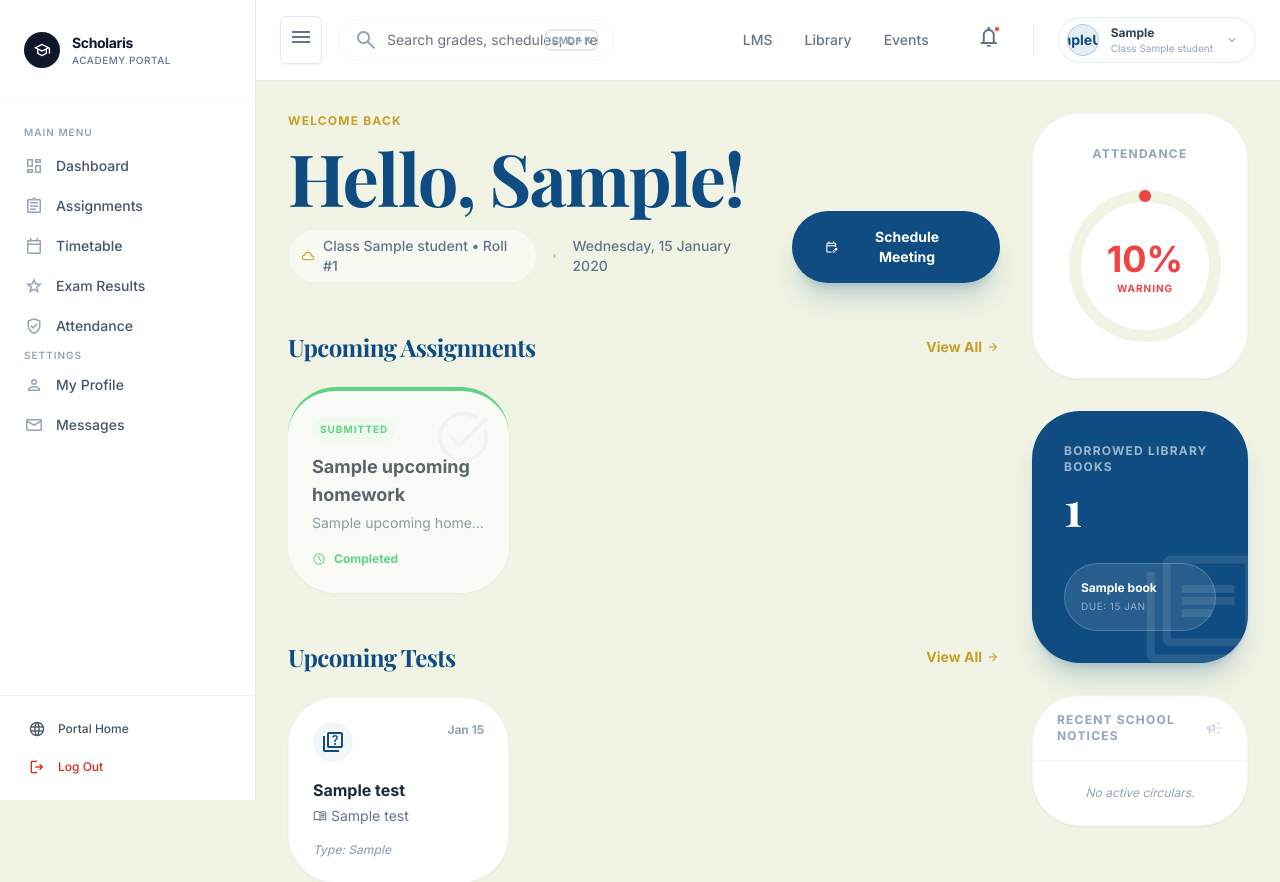
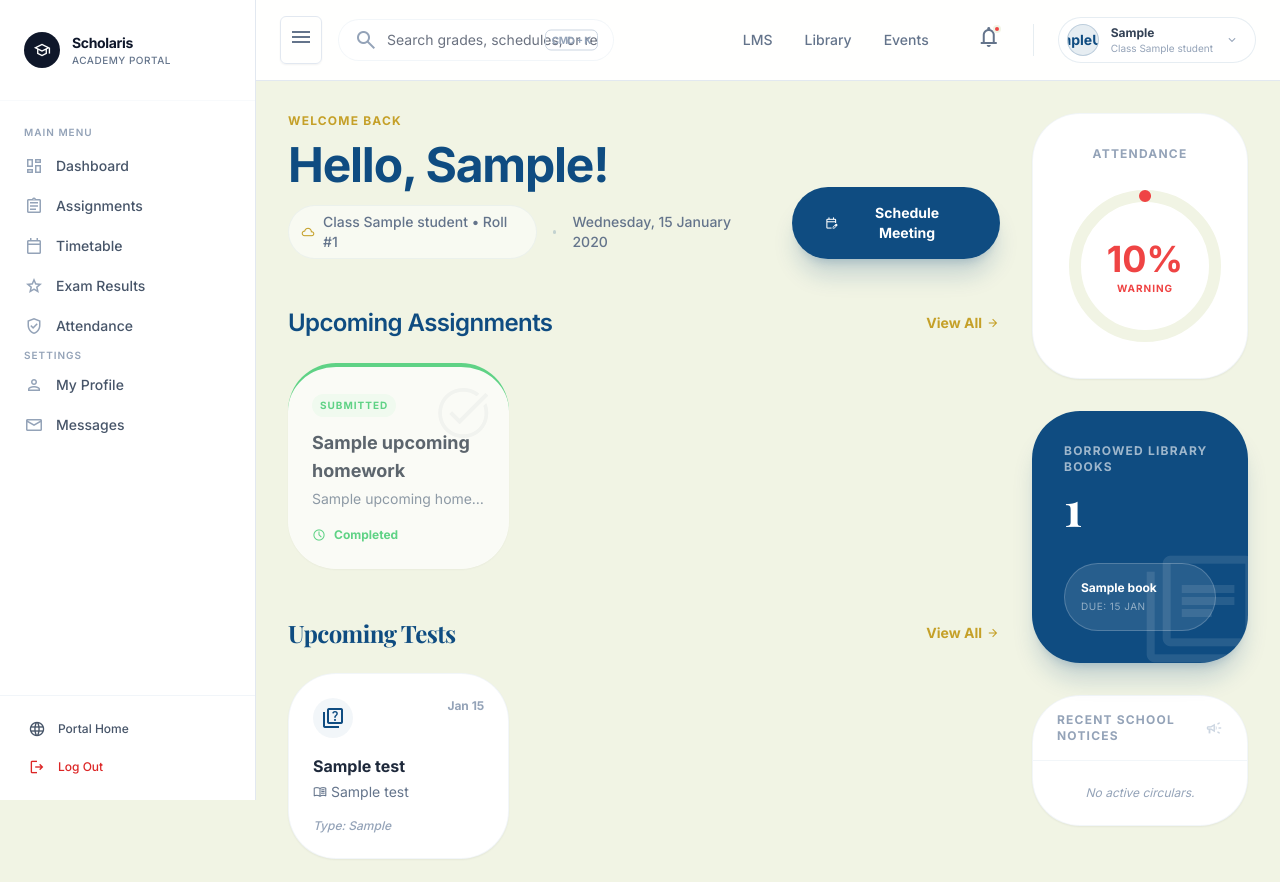
Before and after one commit to diviontopp/school-management-system, a Flask app: template templates/student/dashboard.html in a window 1280 px wide. Shown: the top 882 px of the page. Run offline with Flask 3, Linux system fonts and the light colour scheme; the template is opened without the code that fills it: most values are stand-ins (such as "Sample title", 1, 10 or a date in 2020); some libraries are stand-ins or nearby versions; some web fonts are replaced.

Commit message:
Sidebar: Shadcn Radix integration, Typography rules, and Attendance fix

```diff
--- a/templates/student/dashboard.html
+++ b/templates/student/dashboard.html
@@ -20,7 +20,7 @@
         <section class="flex flex-col md:flex-row justify-between items-start md:items-end gap-6">
             <div>
                 <p class="text-accent-gold font-bold tracking-widest uppercase text-xs mb-3">Welcome Back</p>
-                <h2 class="font-serif text-5xl md:text-7xl text-primary font-bold mb-4 tracking-tight">Hello, {{ student.first_name }}!</h2>
+                <h2 class="shadcn-h1 text-primary mb-4">Hello, {{ student.first_name }}!</h2>
                 <div class="flex items-center gap-4 text-slate-500">
                     <div class="flex items-center gap-2 bg-white/50 px-3 py-1.5 rounded-full border border-primary/5">
                         <span class="material-symbols-outlined text-sm text-accent-gold">wb_cloudy</span>
@@ -41,7 +41,7 @@
         <!-- Upcoming Assignments -->
         <section>
             <div class="flex justify-between items-center mb-6">
-                <h3 class="font-serif text-2xl font-bold text-primary tracking-tight">Upcoming Assignments</h3>
+                <h3 class="shadcn-h3 text-primary">Upcoming Assignments</h3>
                 <a href="{{ url_for('student.assignments') }}" class="text-sm font-bold text-accent-gold flex items-center gap-1 hover:gap-2 transition-all">View All <span class="material-symbols-outlined text-sm">arrow_forward</span></a>
             </div>
 
```
